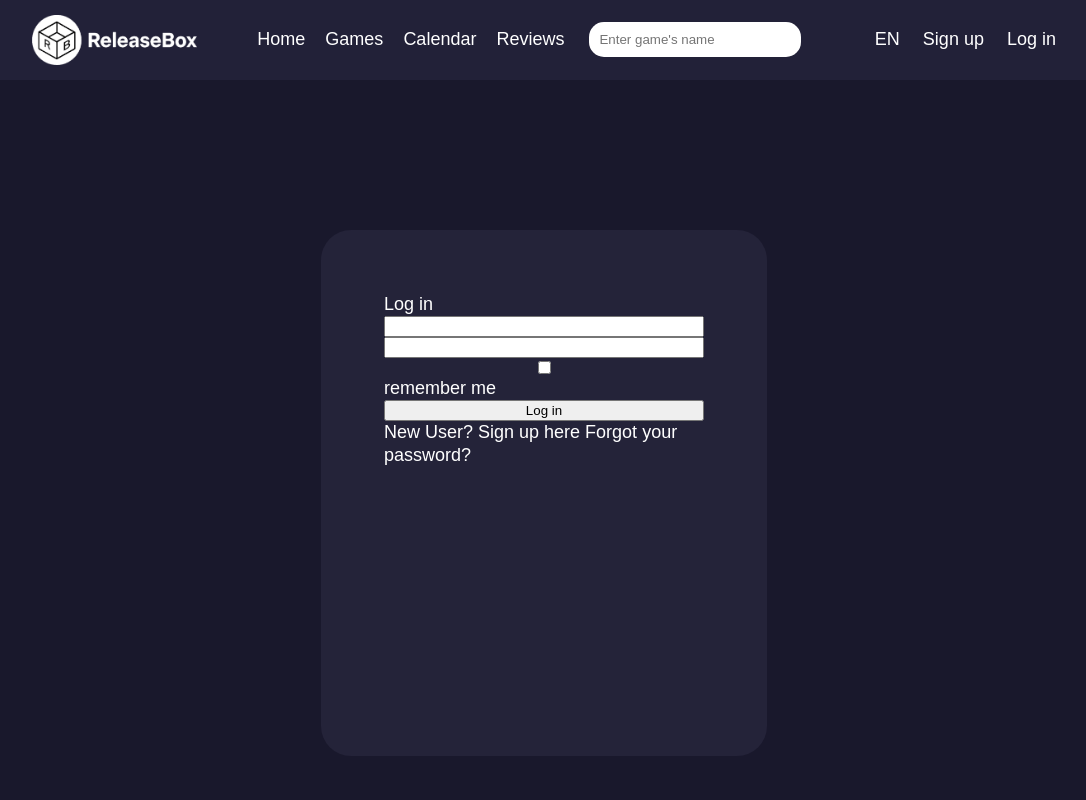
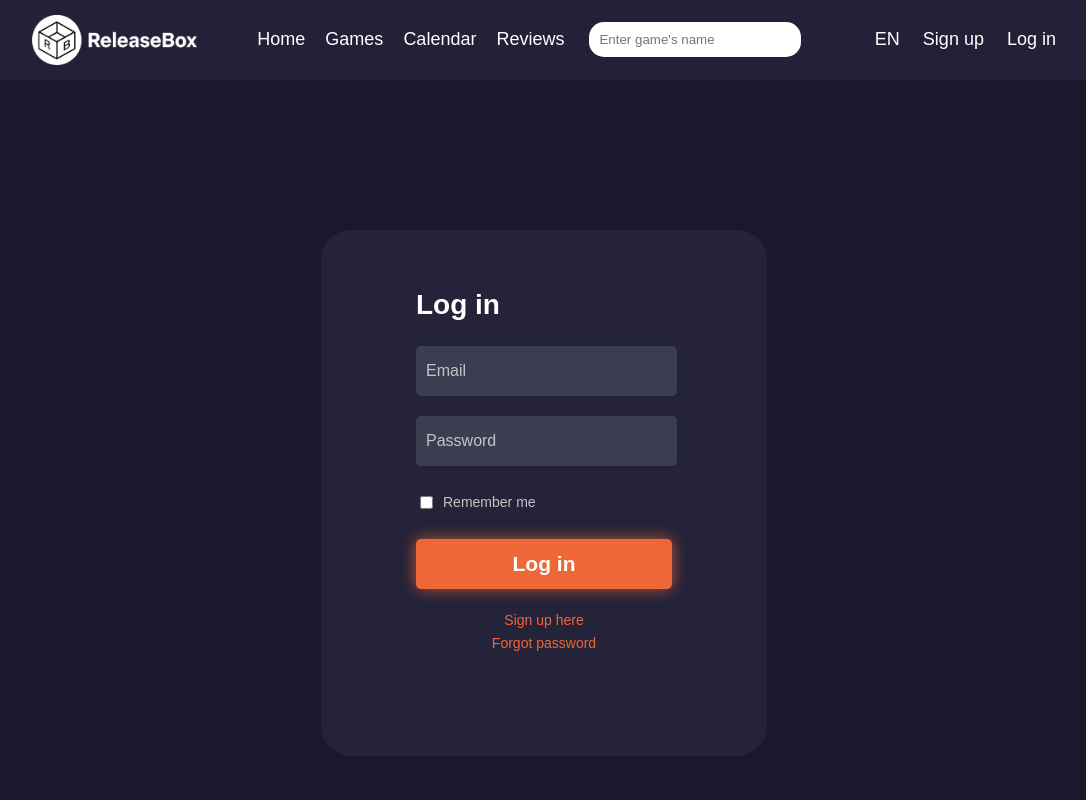
Before and after one commit to Stealr/ReleaseBox, a React (Vite) app in the folder frontend/rb-project/: page /Login in a window 1280 px wide. Shown: the top 800 px of the page, without its empty margins (96-1182 px from the left). Built offline with nearby package versions, Linux system fonts and the light colour scheme.

Commit message:
Стилизация страницы log in

```diff
--- a/frontend/rb-project/src/pages/Auth/Login/login.css
+++ b/frontend/rb-project/src/pages/Auth/Login/login.css
@@ -1,4 +1,3 @@
-
 .auth-cont {
     background-color: #26253bd8;
     width: 25vw;
@@ -7,6 +6,7 @@
 
     display: flex;
     flex-direction: column;
+    align-items: center;
     margin-top: 150px;
     margin-bottom: 150px;
     padding: 63px;
@@ -15,4 +15,80 @@
 .login-form {
     display: flex;
     flex-direction: column;
+    width: 80%;
 }
+
+.login-form h1 {
+    margin-bottom: 20px;
+    font-size: 28px;
+    font-weight: bold;
+}
+
+.login-form .input-auth {
+    width: 94.03%;
+    height: 30px;
+    padding: 10px;
+    margin: 10px 0;
+    border: none;
+    border-radius: 5px;
+    background: #3b3e50;
+    color: white;
+    font-size: 16px;
+}
+
+
+.login-form input::placeholder {
+    color: #c4c4c4;
+}
+
+.remember-me {
+    display: flex;
+    align-items: center;
+    margin: 15px 0;
+    margin-bottom: 25px;
+    font-size: 14px;
+    color: #c4c4c4;
+}
+
+.remember-me input {
+    margin-right: 10px;
+}
+
+/* Стили кнопки */
+.login-form button {
+    width: 100%;
+    height: 50px;
+    padding: 10px;
+    background-color: #ee6736;
+    box-shadow: 0 0 15px #ee6736c2;
+
+    color: white;
+    font-size: 21px;
+    font-weight: bold;
+    border: none;
+    border-radius: 5px;
+    cursor: pointer;
+}
+
+.login-form button:hover {
+    background-color: #bd522b;
+}
+
+/* Ссылки */
+.login-links {
+    display: flex;
+    flex-direction: column;
+    align-items: center;
+    margin-top: 20px;
+    font-size: 14px;
+    color: #c4c4c4;
+}
+
+.login-links a {
+    color: #ee6736;
+    text-decoration: none;
+}
+
+.login-links a:hover {
+    text-decoration: underline;
+}
--- a/frontend/rb-project/src/pages/Auth/Login/login.jsx
+++ b/frontend/rb-project/src/pages/Auth/Login/login.jsx
@@ -6,16 +6,24 @@ function Login() {
     return (
         <div className='main-content'>
             <div className='auth-cont'>
-                Log in
-                <div className='login-form'>
-                    <input/>
-                    <input/>
-                    {/* Может заменить потом checkbox */}
-                    <input type="checkbox" />  remember me
-                    <button>Log in</button>
+                <form className="login-form">
+                    <h1>Log in</h1>
+                    <input className='input-auth' type="email" placeholder="Email" required />
+                    <input className='input-auth' type="password" placeholder="Password" required />
+                    <div className="remember-me">
+                        <input type="checkbox" id="remember" />
+                        <label htmlFor="remember">Remember me</label>
+                    </div>
+                    <button type="submit">Log in</button>
+                </form>
+                <div className="login-links">
+                    <p>
+                         <a href="#">Sign up here</a>
+                    </p>
+                    <p>
+                        <a href="#">Forgot password</a>
+                    </p>
                 </div>
-                New User? Sign up here
-                Forgot your password?
             </div>
         </div>
     );
```
